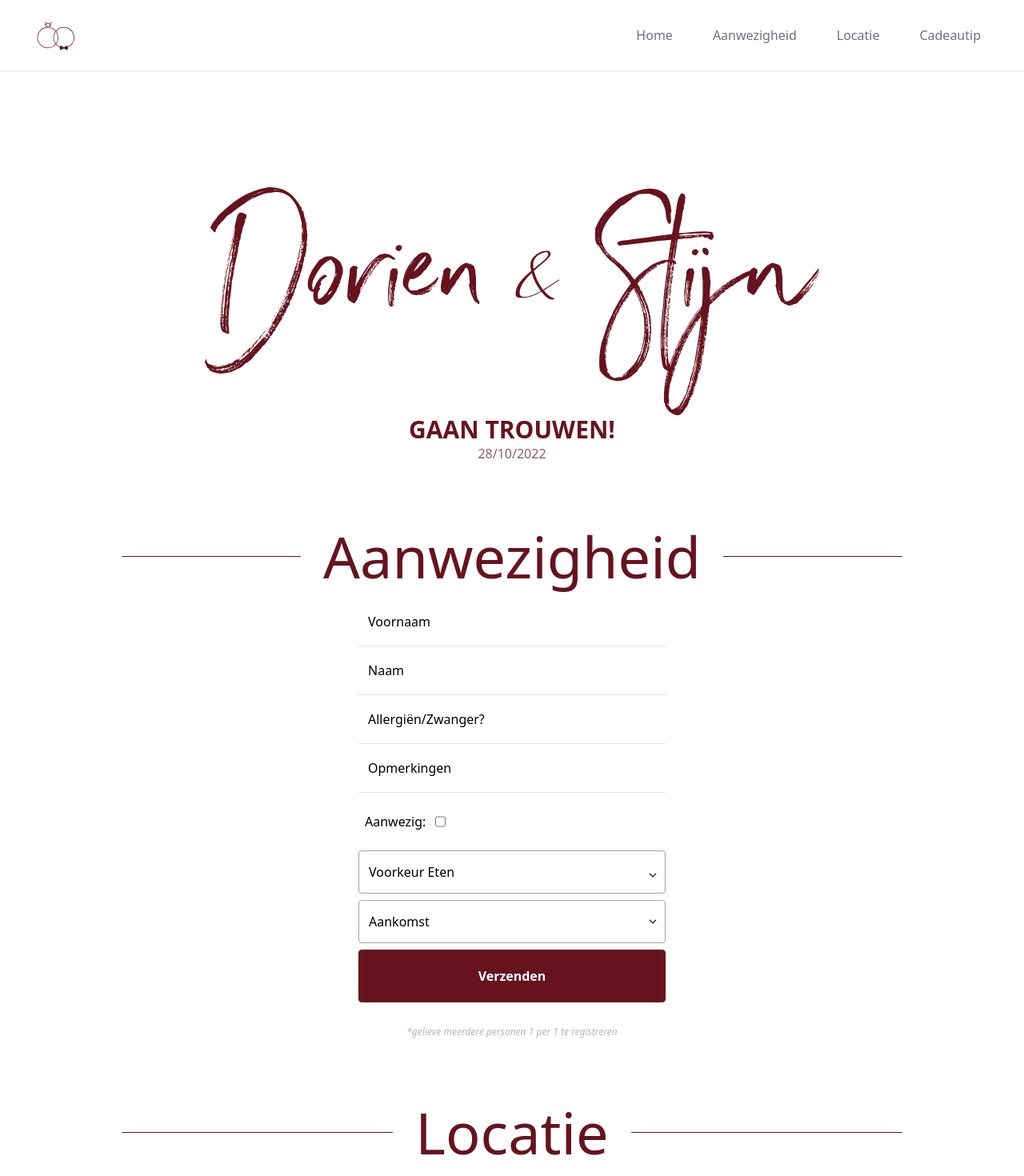
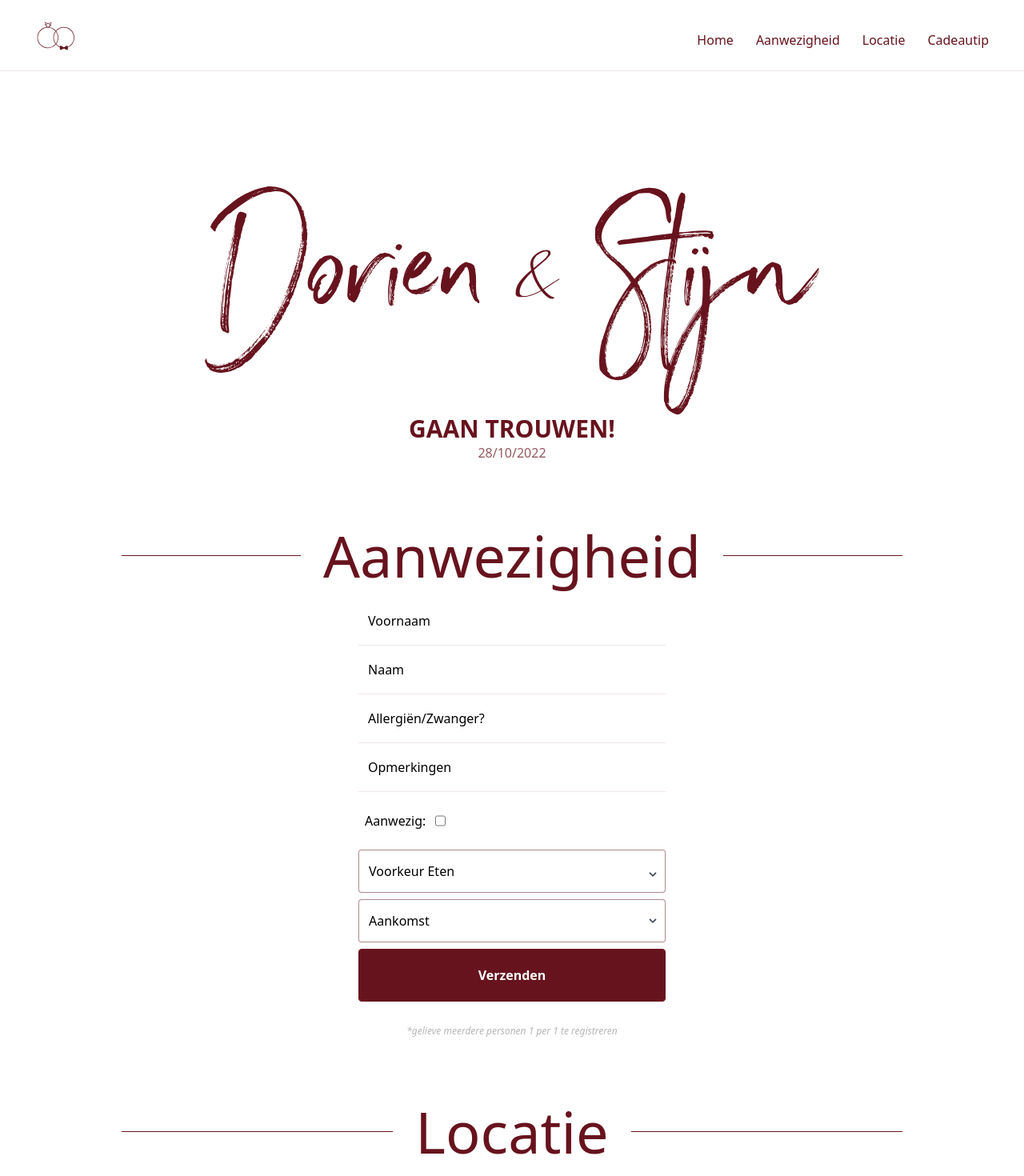
Before and after one commit to StHaes/stijn-and-dorien, an Angular app: page / in a window 1280 px wide. Shown: the top 1470 px of the page at 80% size. Built offline with nearby package versions, Linux system fonts and the light colour scheme.

Commit message:
some styling

```diff
--- a/src/app/app.component.html
+++ b/src/app/app.component.html
@@ -1,8 +1,8 @@
-<div class="relative bg-white">
+<div id="navBar" class="relative bg-white sticky top-0 z-10">
   <app-navigation></app-navigation>
 </div>
 
-
+<div id="home"></div>
 <div class="relative bg-white">
 
   <div class="max-w-7xl mx-auto px-4 sm:px-6">
@@ -21,7 +21,8 @@
   <div class="max-w-7xl mx-auto px-4 sm:px-6">
 
     <div class="h-16"></div>
-    <app-attendance-form></app-attendance-form>
+    <div id="aanwezigheid"></div>
+    <app-attendance-form id="aanwezigheid"></app-attendance-form>
 
 
 
@@ -32,6 +33,7 @@
     <!--    </div>-->
 
 
+    <div id="locatie"></div>
     <app-route-description></app-route-description>
 
 <!--    <div class="h-1 w-full bg-usf lg:w-7/12 m-auto my-11"></div>-->
@@ -51,6 +53,7 @@
 <!--    <div class="max-w-5xl mx-auto px-4 sm:px-6">-->
 <!--      <h1 id="cadeautip" class="font-extralight mb-3 mt-16 text-7xl text-center text-usf">Cadeautip</h1>-->
 <!--    </div>-->
+    <div id="cadeautip"></div>
     <div class="max-w-7xl mx-auto px-4 sm:px-6">
       <div class="flex items-center justify-center text-center">
         <p>Liefst voor ons geen geschenken, maar je mag wel aan ons spaarrekening denken.</p>
--- a/src/app/attendance-form/attendance-form.component.html
+++ b/src/app/attendance-form/attendance-form.component.html
@@ -16,22 +16,22 @@
     Gelieve alle velden in te vullen.
   </div>
   <form class="w-full max-w-sm mx-auto" [formGroup]="form" (ngSubmit)="onSubmit()">
-    <div class="flex items-center border-b border-teal-500 py-2">
+    <div class="flex items-center border-b border-usf border-opacity-10 py-2">
       <input formControlName="firstName" id="firstName"
              class="appearance-none bg-transparent border-none focus:outline-none leading-tight mr-3 ng-invalid ng-pristine ng-untouched p-3 placeholder-black text-gray-700 w-full"
              placeholder="Voornaam">
     </div>
-    <div class="flex items-center border-b border-teal-500 py-2">
+    <div class="flex items-center border-b border-usf border-opacity-10 py-2">
       <input formControlName="name" id="name"
              class="appearance-none bg-transparent border-none focus:outline-none leading-tight mr-3 ng-invalid ng-pristine ng-untouched p-3 placeholder-black text-gray-700 w-full"
              placeholder="Naam">
     </div>
-    <div class="flex items-center border-b border-teal-500 py-2">
+    <div class="flex items-center border-b border-usf border-opacity-10 py-2">
       <input formControlName="allergies" id="allergies"
              class="appearance-none bg-transparent border-none focus:outline-none leading-tight mr-3 ng-invalid ng-pristine ng-untouched p-3 placeholder-black text-gray-700 w-full"
              placeholder="Allergiën/Zwanger?">
     </div>
-    <div class="flex items-center border-b border-teal-500 py-2">
+    <div class="flex items-center border-b border-usf border-opacity-10 py-2">
 
       <input formControlName="remarks" id="remarks"
              class="appearance-none bg-transparent border-none focus:outline-none leading-tight mr-3 ng-invalid ng-pristine ng-untouched p-3 placeholder-black text-gray-700 w-full"
@@ -43,7 +43,7 @@
     </div>
     <div class="inline-block relative w-full">
       <select formControlName="diet"
-              class="appearance-none bg-white block border border-gray-400 focus:outline-none focus:shadow-outline hover:border-gray-500 leading-tight ng-invalid ng-pristine ng-touched px-3 py-4 pr-8 mb-2 rounded w-full">
+              class="appearance-none bg-white block border border-usf border-opacity-50 focus:outline-none focus:shadow-outline hover:border-gray-500 leading-tight ng-invalid ng-pristine ng-touched px-3 py-4 pr-8 mb-2 rounded w-full">
         <option>Voorkeur Eten</option>
         <option *ngFor="let option of dietOptions">{{option}}</option>
       </select>
@@ -56,7 +56,7 @@
 
     <div class="inline-block relative w-full">
       <select formControlName="arrival"
-              class="appearance-none bg-white block border border-gray-400 focus:outline-none focus:shadow-outline hover:border-gray-500 leading-tight ng-invalid ng-pristine ng-touched px-3 py-4 pr-8 rounded w-full">
+              class="appearance-none bg-white block border border-usf border-opacity-50 focus:outline-none focus:shadow-outline hover:border-gray-500 leading-tight ng-invalid ng-pristine ng-touched px-3 py-4 pr-8 rounded w-full">
         <option>Aankomst</option>
         <option *ngFor="let time of arrivalTimes">{{time}}</option>
       </select>
--- a/src/app/navigation/navigation.component.html
+++ b/src/app/navigation/navigation.component.html
@@ -1,15 +1,15 @@
 <!-- This example requires Tailwind CSS v2.0+ -->
 
-    <div class="flex justify-between items-center border-b-2 border-gray-100 md:justify-start md:space-x-10 px-6 sm:px-11 py-6 ">
+    <div class="border-b border-opacity-10 border-usf flex flex-col items-center justify-between md:space-x-10 px-6 py-3 sm:flex-row sm:px-11 sm:py-6">
       <div class="flex justify-start lg:w-0 lg:flex-1">
         <a href="#" (click)="scrollToTop()">
           <img class="h-8 w-auto sm:h-10" src="/assets/rings.svg" alt="">
         </a>
       </div>
-      <nav class="hidden md:flex space-x-10">
-        <a href="/#" class="text-base font-medium text-gray-500 hover:text-gray-900"> Home </a>
-        <a href="/#aanwezigheid" class="text-base font-medium text-gray-500 hover:text-gray-900"> Aanwezigheid </a>
-        <a href="/#locatie" class="text-base font-medium text-gray-500 hover:text-gray-900"> Locatie </a>
-        <a href="/#cadeautip" class="text-base font-medium text-gray-500 hover:text-gray-900"> Cadeautip </a>
+      <nav class="flex gap-2 justify-between mt-3 sm:gap-7 sm:w-auto w-full">
+        <a (click)="scrollToAnchor('#home')" class="border-b border-transparent font-medium hover:border-usf hover:opacity-75 pr-0 scale-100 text-usf transform transition-all"> Home </a>
+        <a (click)="scrollToAnchor('#aanwezigheid')" class="border-b border-transparent font-medium hover:border-usf hover:opacity-75 pr-0 scale-100 text-usf transform transition-all"> Aanwezigheid </a>
+        <a (click)="scrollToAnchor('#locatie')" class="border-b border-transparent font-medium hover:border-usf hover:opacity-75 pr-0 scale-100 text-usf transform transition-all"> Locatie </a>
+        <a (click)="scrollToAnchor('#cadeautip')" class="border-b border-transparent font-medium hover:border-usf hover:opacity-75 pr-0 scale-100 text-usf transform transition-all"> Cadeautip </a>
       </nav>
     </div>
--- a/src/app/navigation/navigation.component.ts
+++ b/src/app/navigation/navigation.component.ts
@@ -6,8 +6,10 @@ import { Component, OnInit } from '@angular/core';
   styleUrls: ['./navigation.component.css']
 })
 export class NavigationComponent implements OnInit {
+  elClicked = '';
 
-  constructor() { }
+  constructor() {
+  }
 
   ngOnInit(): void {
   }
@@ -15,4 +17,14 @@ export class NavigationComponent implements OnInit {
   scrollToTop(): void {
 
   }
+
+
+  scrollToAnchor(id: string) {
+    const el = document.querySelector(id) as HTMLElement;
+    const navH = document.querySelector('#navBar')?.scrollHeight || 0;
+    const toHere = el.getBoundingClientRect().top - navH;
+    if (this.elClicked === id) return;
+    window.scrollTo({behavior: "smooth", top: toHere});
+    this.elClicked = '#' + el.id;
+  }
 }
```
